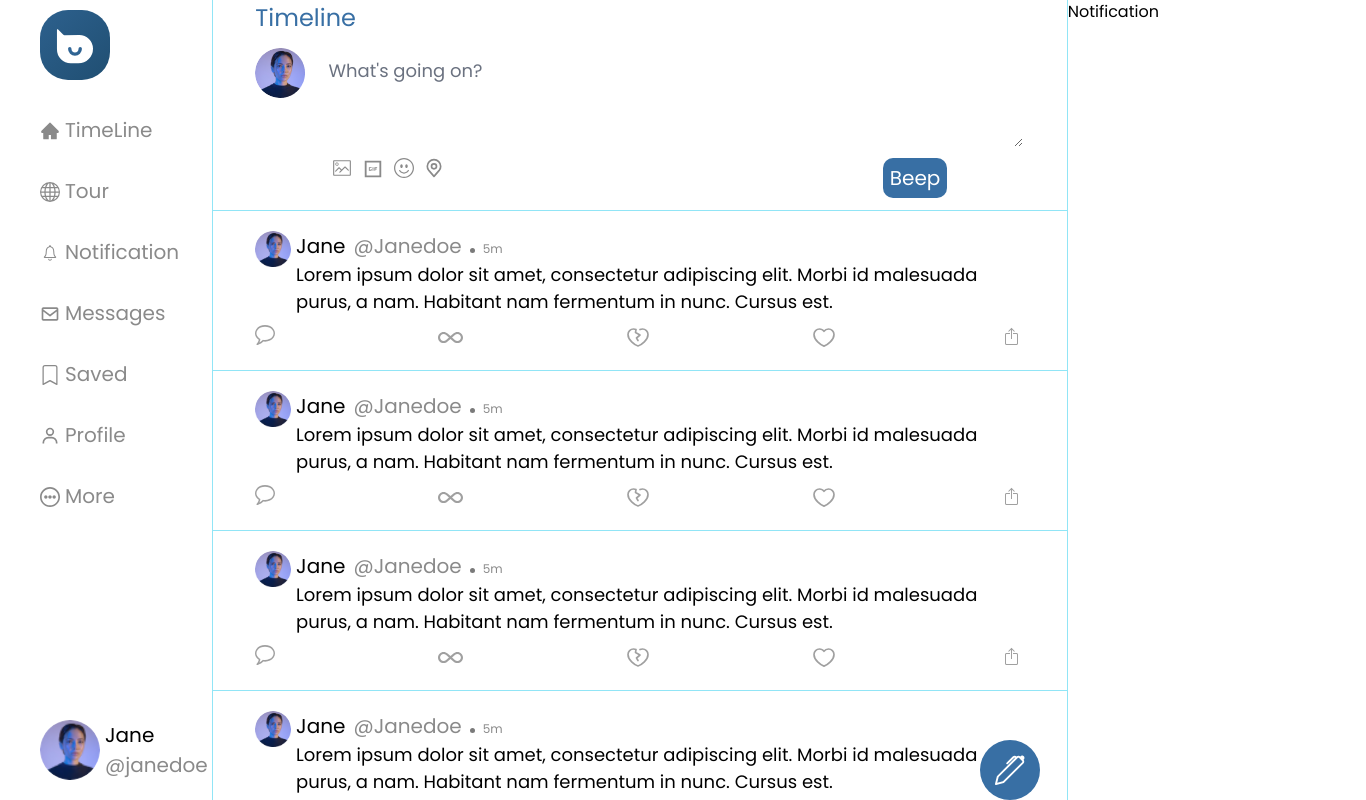
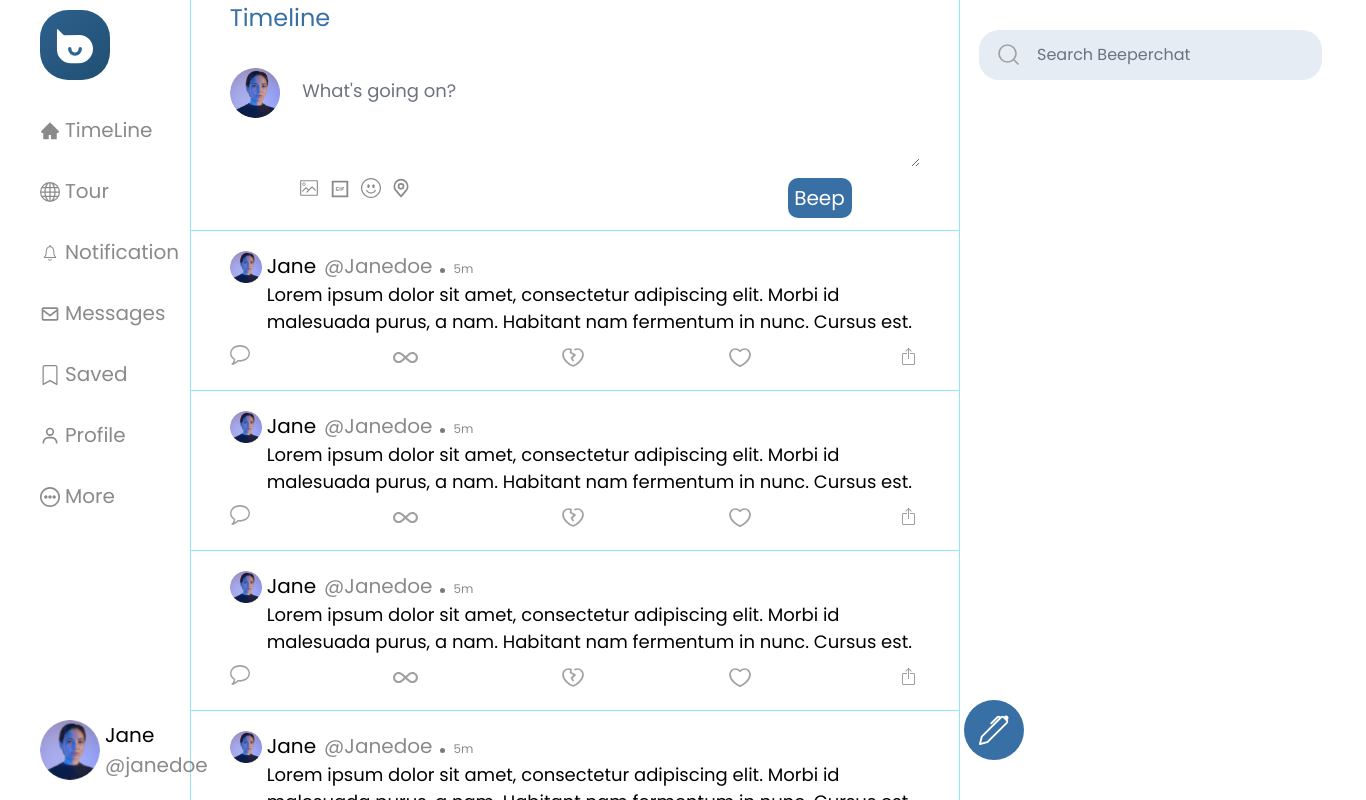
Before and after one commit to DannyPreye/Chat, a Next.js app: page /home/timeLine in a window 1280 px wide. Shown: the top 800 px of the page, 1366 px wide, since content can reach past the window. Built offline with nearby package versions, Linux system fonts and the light colour scheme.

Commit message:
finished the notification search

```diff
--- a/components/Homepage/Notification.jsx
+++ b/components/Homepage/Notification.jsx
@@ -6,7 +6,24 @@ import Image from "next/image";
 
 // Icons
 const Notification = () => {
-  return <div className="w-full">Notification</div>;
+  return (
+    <div className="py-[30px] grid place-items-center">
+      <div className="w-[90%] rounded-[20px]  bg-[#E6ECF4] h-[50px] flex items-center px-[18px] gap-[15px]">
+        <img
+          src="/icons/search-icon.svg"
+          alt=""
+          className="w-[24px] h-[24px]"
+        />
+
+        <input
+          type="search"
+          id="search"
+          placeholder="Search Beeperchat"
+          className={` block  bg-transparent border-transparent pl-0 text-text-gray   focus:border-transparent   focus:ring-0 py-[4px] text-[16px] leading-[24px] font-poppins `}
+        />
+      </div>
+    </div>
+  );
 };
 
 export default Notification;
--- /dev/null
+++ b/components/Homepage/SmallComp/Notification/NotificationLayout.jsx
@@ -0,0 +1,11 @@
+import React from "react";
+
+const NotificationLayout = ({ children }) => {
+  return (
+    <div className="bg-[#EFF9FE] rounded-[20px] w-[90%] rounded-[20px] px-[18px]">
+      {children}
+    </div>
+  );
+};
+
+export default NotificationLayout;
--- a/components/Homepage/TimeLine.jsx
+++ b/components/Homepage/TimeLine.jsx
@@ -12,11 +12,11 @@ const TimeLine = () => {
     <div className=" w-full border-cyan border-r-[1px] relative ">
       <label
         htmlFor="post"
-        className="w-[60px] h-[60px] cursor-pointer rounded-full bg-coolBlue grid place-items-center fixed right-60 bottom-0"
+        className="w-[60px] h-[60px] cursor-pointer rounded-full bg-coolBlue grid place-items-center fixed right-[20%] bottom-10"
       >
         <img src="/icons/pen-icon.svg" alt="" />
       </label>
-      <div className="grid place-items-center">
+      <div className="grid place-items-center mb-[20px]">
         <h1 className="text-[24px] leading-[36px] w-[90%] text-coolBlue ">
           Timeline
         </h1>
```
Also changed, not shown: public/icons/search-icon.svg (added).
